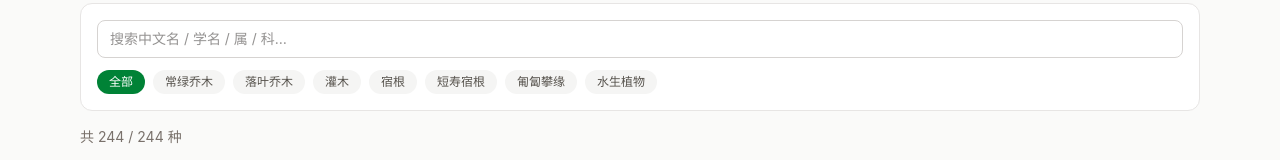
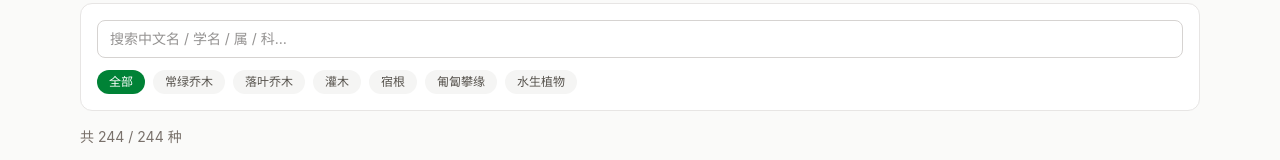
Before and after one commit to Echo0057/Botanica, a React (Vite) app: page / in a window 1280 px wide. Shown: the part 188-348 px from the top of the page. Built offline with nearby package versions, Linux system fonts and the light colour scheme.

Commit message:
refactor: drop 短寿宿根 category, merge short-lived perennials into 宿根

```diff
--- a/src/data/layers.js
+++ b/src/data/layers.js
@@ -27,13 +27,12 @@ export const WATER_LABELS = {
   wet: '喜湿',
 };
 
-// 新的植物分类(常绿乔木 / 落叶乔木 / 灌木 / 宿根 / 短寿宿根 / 匍匐攀缘 / 水生植物)
+// 新的植物分类(常绿乔木 / 落叶乔木 / 灌木 / 宿根 / 匍匐攀缘 / 水生植物)
 export const PLANT_CATEGORIES = [
   '常绿乔木',
   '落叶乔木',
   '灌木',
   '宿根',
-  '短寿宿根',
   '匍匐攀缘',
   '水生植物',
 ];
@@ -54,11 +53,9 @@ const CATEGORY_BY_LAYER = {
 
 // 明确的水(半)水生描述,或「适合近水种植/宜种水边/可水生」;排除「喜湿」等宽泛表述
 const AQUATIC_RE = /水生植物|浅水|挺水|浮水|沉水|水景|生于水中|近水|水边|可水生/;
-const SHORTLIVED_RE = /短寿|较短寿|短命|不一定能复花|未必复花|难复花/;
 
 export function categoryOf(plant) {
   const notes = plant.rawNotes || '';
   if (AQUATIC_RE.test(notes)) return '水生植物';
-  if (SHORTLIVED_RE.test(notes) || plant.lifespan === '短') return '短寿宿根';
   return CATEGORY_BY_LAYER[plant.designLayer] || '宿根';
 }
```
